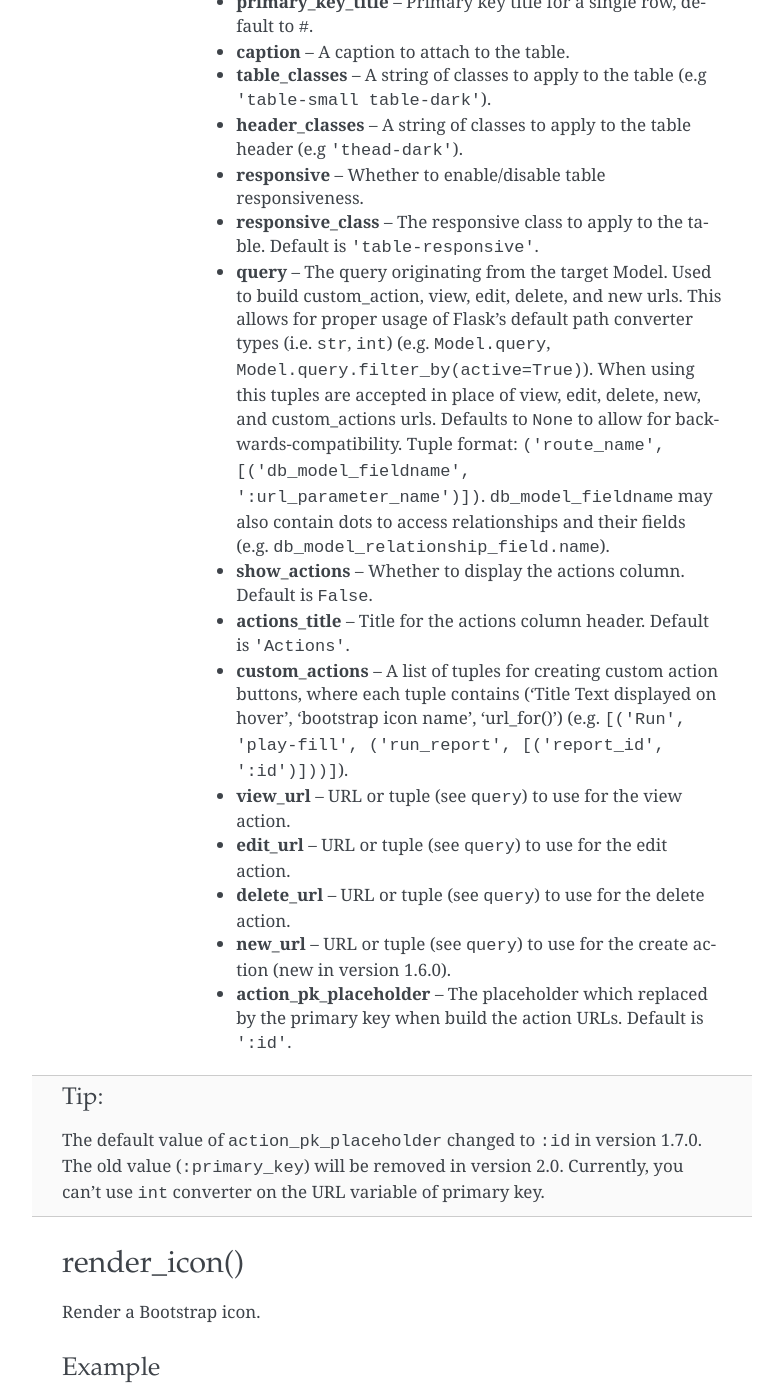
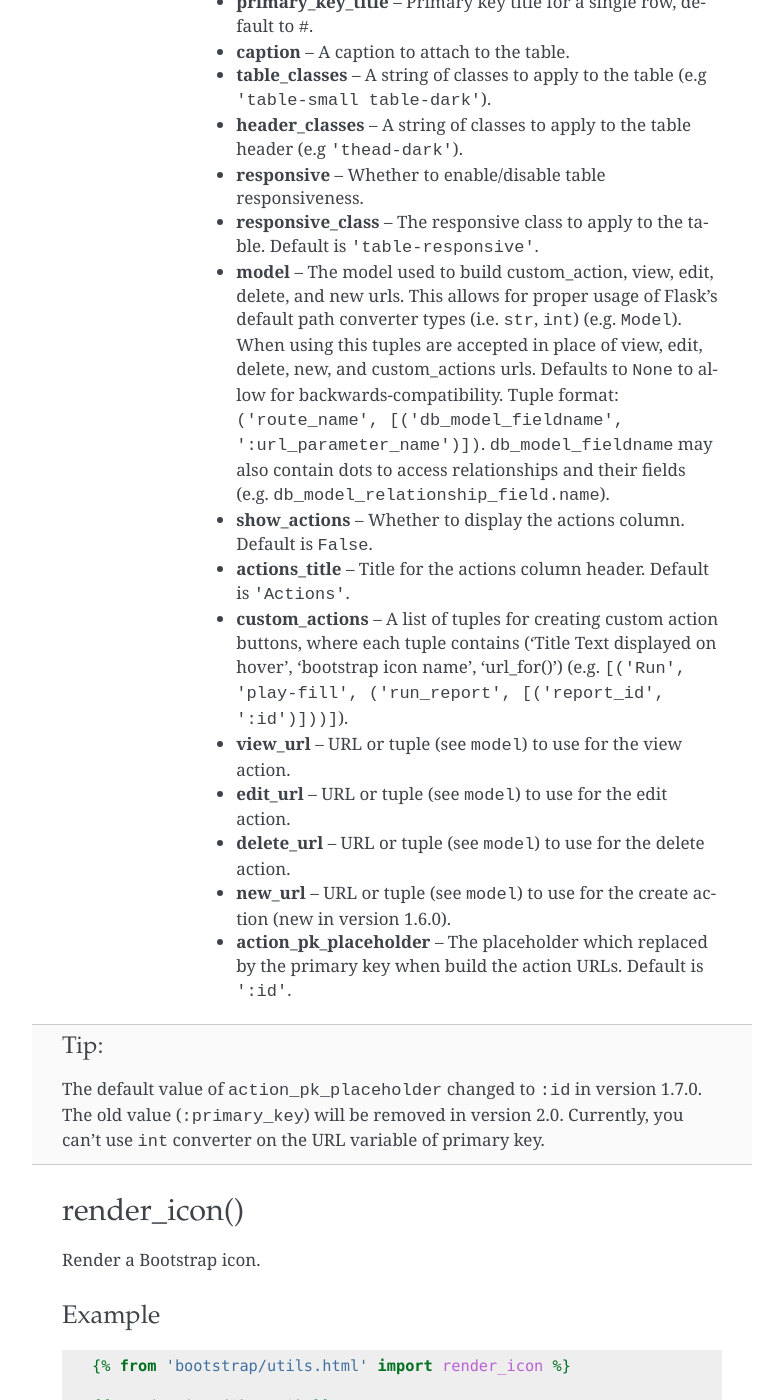
Before and after one commit to helloflask/bootstrap-flask, a Sphinx documentation site: the page built from docs/macros.rst, in a window 1280 px wide and 1400 px high, scrolled down 9457 px. Shown: the whole window, without its empty margins (358-1141 px from the left). Built offline with Sphinx 7.4.7, drawn with Linux system fonts in a browser that asks for light colours; cross-references to code outside the pages are shown as plain code.

Commit message:
Reverted new parameter back to model

```diff
--- a/docs/macros.rst
+++ b/docs/macros.rst
@@ -451,11 +451,10 @@ API
     :param header_classes: A string of classes to apply to the table header (e.g ``'thead-dark'``).
     :param responsive: Whether to enable/disable table responsiveness.
     :param responsive_class: The responsive class to apply to the table. Default is ``'table-responsive'``.
-    :param query: The query originating from the target Model. Used to build custom_action, view, edit, delete, and
-                new urls. This allows for proper usage of Flask's default path converter types (i.e. ``str``, ``int``)
-                (e.g. ``Model.query``, ``Model.query.filter_by(active=True)``). When using this tuples are accepted in
-                place of view, edit, delete, new, and custom_actions urls. Defaults to ``None`` to allow for
-                backwards-compatibility. Tuple format:
+    :param model: The model used to build custom_action, view, edit, delete, and new urls. This allows for proper
+                usage of Flask's default path converter types (i.e. ``str``, ``int``) (e.g. ``Model``). When using
+                this tuples are accepted in place of view, edit, delete, new, and custom_actions urls. Defaults to
+                ``None`` to allow for backwards-compatibility. Tuple format:
                 ``('route_name', [('db_model_fieldname', ':url_parameter_name')])``. ``db_model_fieldname`` may also
                 contain dots to access relationships and their fields (e.g. ``db_model_relationship_field.name``).
     :param show_actions: Whether to display the actions column. Default is ``False``.
@@ -463,10 +462,10 @@ API
     :param custom_actions: A list of tuples for creating custom action buttons, where each tuple contains
                 ('Title Text displayed on hover', 'bootstrap icon name', 'url_for()')
                 (e.g. ``[('Run', 'play-fill', ('run_report', [('report_id', ':id')]))]``).
-    :param view_url: URL or tuple (see :param:`query`) to use for the view action.
-    :param edit_url: URL or tuple (see :param:`query`) to use for the edit action.
-    :param delete_url: URL or tuple (see :param:`query`) to use for the delete action.
-    :param new_url: URL or tuple (see :param:`query`) to use for the create action (new in version 1.6.0).
+    :param view_url: URL or tuple (see :param:`model`) to use for the view action.
+    :param edit_url: URL or tuple (see :param:`model`) to use for the edit action.
+    :param delete_url: URL or tuple (see :param:`model`) to use for the delete action.
+    :param new_url: URL or tuple (see :param:`model`) to use for the create action (new in version 1.6.0).
     :param action_pk_placeholder: The placeholder which replaced by the primary key when build the action URLs. Default is ``':id'``.
 
 .. tip:: The default value of ``action_pk_placeholder`` changed to ``:id`` in version 1.7.0.
```
Also changed, not shown: 2 other files.
